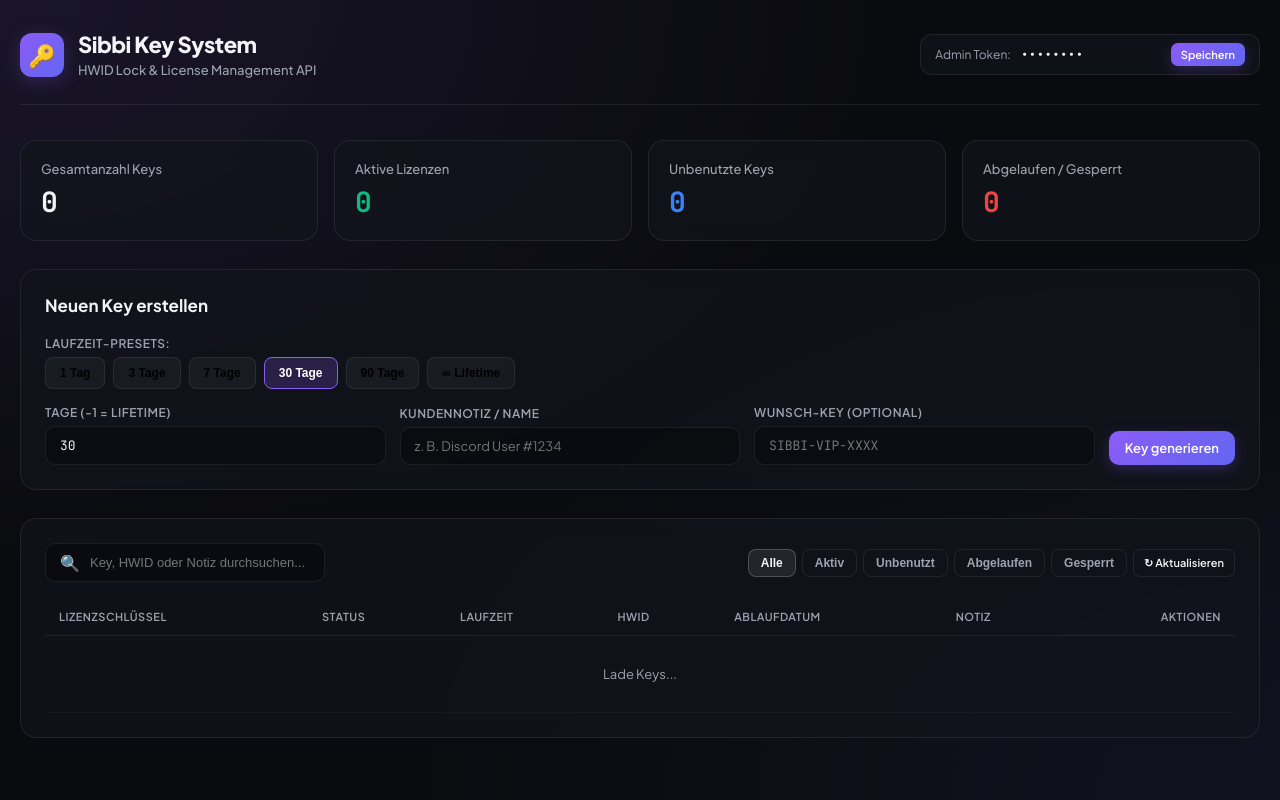
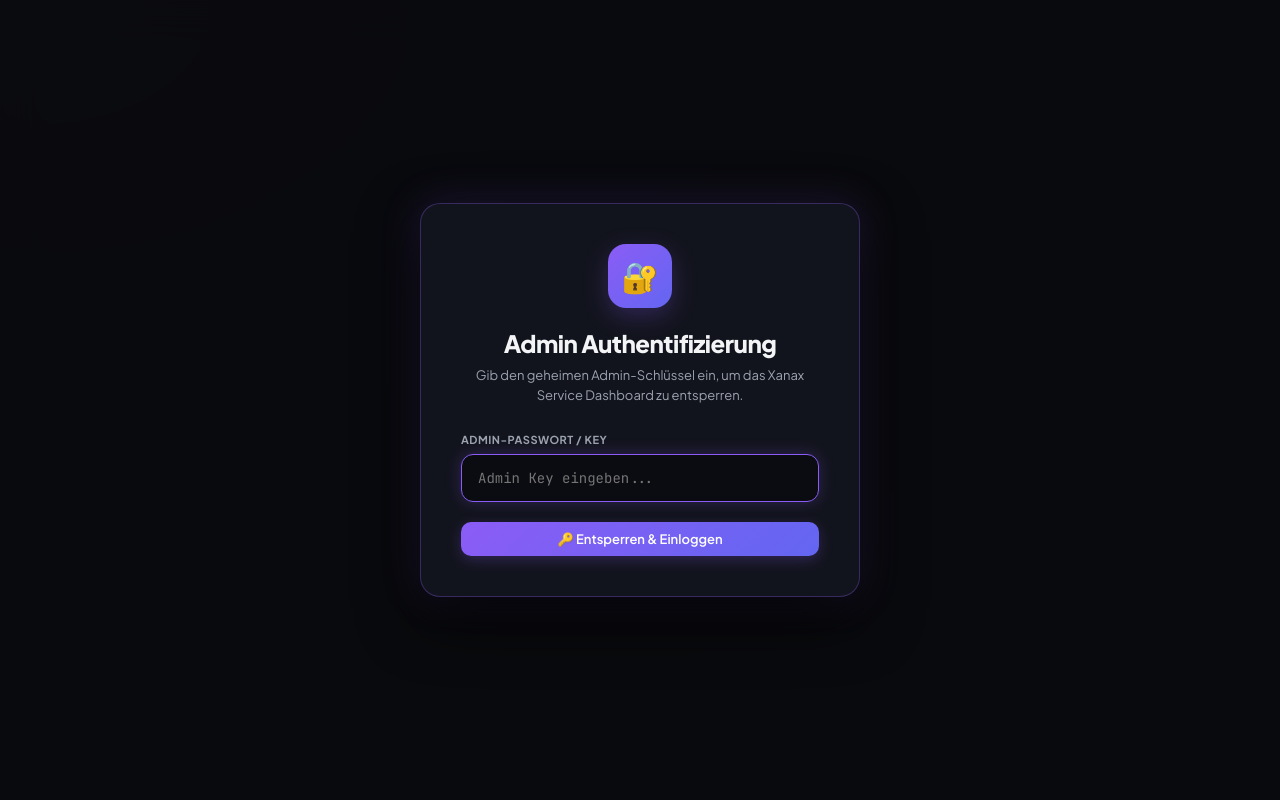
Before and after one commit to B8mz/chair-key, a plain HTML site: page static/index.html in a window 1280 px wide. Drawn offline with Linux system fonts and the light colour scheme; no server answers.

Commit message:
Update index.html

```diff
--- a/static/index.html
+++ b/static/index.html
@@ -3,7 +3,7 @@
 <head>
     <meta charset="UTF-8">
     <meta name="viewport" content="width=device-width, initial-scale=1.0">
-    <title>Sibbi Key System &bull; Admin Dashboard</title>
+    <title>Xanax Service &bull; Admin Dashboard</title>
     <link rel="preconnect" href="https://fonts.googleapis.com">
     <link rel="preconnect" href="https://fonts.gstatic.com" crossorigin>
     <link href="https://fonts.googleapis.com/css2?family=JetBrains+Mono:wght@400;600;700&family=Plus+Jakarta+Sans:wght@400;500;600;700;800&display=swap" rel="stylesheet">
@@ -49,6 +49,111 @@
             margin: 0 auto;
         }
 
+        /* Login Modal Gatekeeper */
+        #loginGatekeeper {
+            position: fixed;
+            top: 0;
+            left: 0;
+            width: 100vw;
+            height: 100vh;
+            background: rgba(10, 11, 14, 0.95);
+            backdrop-filter: blur(20px);
+            z-index: 10000;
+            display: flex;
+            align-items: center;
+            justify-content: center;
+            padding: 20px;
+        }
+
+        .login-box {
+            background: #12141d;
+            border: 1px solid rgba(139, 92, 246, 0.3);
+            box-shadow: 0 20px 60px rgba(0, 0, 0, 0.8), 0 0 40px rgba(139, 92, 246, 0.2);
+            border-radius: 20px;
+            padding: 40px;
+            max-width: 440px;
+            width: 100%;
+            text-align: center;
+            position: relative;
+        }
+
+        .login-icon {
+            width: 64px;
+            height: 64px;
+            background: var(--accent-gradient);
+            border-radius: 18px;
+            display: flex;
+            align-items: center;
+            justify-content: center;
+            font-size: 30px;
+            margin: 0 auto 20px;
+            box-shadow: 0 8px 25px var(--accent-glow);
+        }
+
+        .login-box h2 {
+            font-size: 24px;
+            font-weight: 800;
+            margin-bottom: 8px;
+            letter-spacing: -0.5px;
+        }
+
+        .login-box p {
+            font-size: 13px;
+            color: var(--text-muted);
+            margin-bottom: 28px;
+            line-height: 1.5;
+        }
+
+        .login-input-group {
+            text-align: left;
+            margin-bottom: 20px;
+        }
+
+        .login-input-group label {
+            display: block;
+            font-size: 11px;
+            font-weight: 700;
+            color: var(--text-muted);
+            text-transform: uppercase;
+            letter-spacing: 0.5px;
+            margin-bottom: 8px;
+        }
+
+        .login-input {
+            width: 100%;
+            background: rgba(0, 0, 0, 0.4);
+            border: 1px solid var(--border-color);
+            color: var(--text-main);
+            padding: 14px 16px;
+            border-radius: 12px;
+            font-size: 14px;
+            font-family: var(--font-mono);
+            outline: none;
+            transition: all 0.2s;
+        }
+
+        .login-input:focus {
+            border-color: var(--border-focus);
+            box-shadow: 0 0 15px var(--accent-glow);
+        }
+
+        .login-error {
+            color: var(--color-danger);
+            font-size: 12px;
+            font-weight: 600;
+            margin-bottom: 16px;
+            display: none;
+        }
+
+        .btn-full {
+            width: 100%;
+            padding: 14px;
+            font-size: 14px;
+            justify-content: center;
+            border-radius: 12px;
+        }
+
+        /* Header */
         header {
             display: flex;
             justify-content: space-between;
@@ -93,22 +198,12 @@
         .admin-auth-bar {
             display: flex;
             align-items: center;
-            gap: 10px;
+            gap: 12px;
             background: var(--bg-card);
             border: 1px solid var(--border-color);
             padding: 8px 14px;
             border-radius: 12px;
             backdrop-filter: blur(12px);
-        }
-
-        .admin-auth-bar input {
-            background: transparent;
-            border: none;
-            color: var(--text-main);
-            font-family: var(--font-mono);
-            font-size: 13px;
-            outline: none;
-            width: 140px;
         }
 
         .btn {
@@ -478,20 +573,41 @@
     </style>
 </head>
 <body>
-    <div class="container">
+    <!-- Login Gatekeeper Modal -->
+    <div id="loginGatekeeper">
+        <div class="login-box">
+            <div class="login-icon">&#x1F510;</div>
+            <h2>Admin Authentifizierung</h2>
+            <p>Gib den geheimen Admin-Schlüssel ein, um das Xanax Service Dashboard zu entsperren.</p>
+
+            <form id="loginForm" onsubmit="handleLoginSubmit(event)">
+                <div class="login-input-group">
+                    <label for="gatekeeperKey">Admin-Passwort / Key</label>
+                    <input type="password" id="gatekeeperKey" class="login-input" placeholder="Admin Key eingeben..." autofocus />
+                </div>
+
+                <div id="loginErrorMessage" class="login-error">Ungültiger Admin-Schlüssel! Zugriff verweigert.</div>
+
+                <button type="submit" id="btnLoginSubmit" class="btn btn-primary btn-full">
+                    <span>&#x1F511; Entsperren & Einloggen</span>
+                </button>
+            </form>
+        </div>
+    </div>
+
+    <div class="container" id="dashboardContainer" style="display: none;">
         <!-- Header -->
         <header>
             <div class="logo-area">
                 <div class="logo-icon">&#x1F511;</div>
                 <div class="logo-text">
-                    <h1>Sibbi Key System</h1>
+                    <h1>Xanax Service</h1>
                     <span>HWID Lock & License Management API</span>
                 </div>
             </div>
             <div class="admin-auth-bar">
-                <span style="font-size: 12px; color: var(--text-muted);">Admin Token:</span>
-                <input type="password" id="adminTokenInput" placeholder="admin123" />
-                <button class="btn btn-sm btn-primary" onclick="saveToken()">Speichern</button>
+                <span style="font-size: 12px; color: var(--color-success); font-weight: 600;">● Admin Angemeldet</span>
+                <button class="btn btn-sm btn-danger" onclick="logoutAdmin()">Abmelden</button>
             </div>
         </header>
 
@@ -544,7 +660,7 @@
                     </div>
                     <div class="form-group">
                         <label>Wunsch-Key (Optional)</label>
-                        <input type="text" id="inputCustomKey" class="form-input mono" placeholder="SIBBI-VIP-XXXX" />
+                        <input type="text" id="inputCustomKey" class="form-input mono" placeholder="XANAX-VIP-XXXX" />
                     </div>
                     <button class="btn btn-primary" onclick="createKey()">Key generieren</button>
                 </div>
@@ -601,16 +717,64 @@
         let currentFilter = 'ALL';
 
         function getAdminToken() {
-            return localStorage.getItem('sibbi_admin_token') || 'admin123';
+            return localStorage.getItem('XANAX_admin_token') || '';
         }
 
-        function saveToken() {
-            const val = document.getElementById('adminTokenInput').value.trim();
-            if (val) {
-                localStorage.setItem('sibbi_admin_token', val);
-                showToast("Admin-Token gespeichert!");
+        async function handleLoginSubmit(e) {
+            e.preventDefault();
+            const inputVal = document.getElementById('gatekeeperKey').value.trim();
+            const errorElem = document.getElementById('loginErrorMessage');
+            const btnSubmit = document.getElementById('btnLoginSubmit');
+
+            if (!inputVal) {
+                errorElem.innerText = "Bitte gib den Admin-Schlüssel ein!";
+                errorElem.style.display = "block";
+                return;
+            }
+
+            btnSubmit.disabled = true;
+            btnSubmit.innerHTML = "Prüfe Schlüssel...";
+
+            const valid = await checkToken(inputVal);
+            if (valid) {
+                localStorage.setItem('XANAX_admin_token', inputVal);
+                errorElem.style.display = "none";
+                showToast("Erfolgreich angemeldet!");
+                revealDashboard();
                 fetchKeys();
+            } else {
+                errorElem.innerText = "Falscher Admin-Schlüssel! Zugriff verweigert.";
+                errorElem.style.display = "block";
+                document.getElementById('gatekeeperKey').select();
             }
+
+            btnSubmit.disabled = false;
+            btnSubmit.innerHTML = "<span>&#x1F511; Entsperren & Einloggen</span>";
+        }
+
+        async function checkToken(token) {
+            try {
+                const res = await fetch('/api/v1/admin/keys', {
+                    headers: { 'X-Admin-Token': token }
+                });
+                return res.ok;
+            } catch {
+                return false;
+            }
+        }
+
+        function revealDashboard() {
+            document.getElementById('loginGatekeeper').style.display = 'none';
+            document.getElementById('dashboardContainer').style.display = 'block';
+        }
+
+        function logoutAdmin() {
+            localStorage.removeItem('XANAX_admin_token');
+            document.getElementById('dashboardContainer').style.display = 'none';
+            document.getElementById('loginGatekeeper').style.display = 'flex';
+            document.getElementById('gatekeeperKey').value = '';
+            document.getElementById('loginErrorMessage').style.display = 'none';
+            showToast("Erfolgreich abgemeldet.");
         }
 
         function showToast(msg) {
@@ -635,13 +799,15 @@
 
         async function fetchKeys() {
             const token = getAdminToken();
+            if (!token) return;
             try {
                 const res = await fetch('/api/v1/admin/keys', {
                     headers: { 'X-Admin-Token': token }
                 });
                 if (!res.ok) {
                     if (res.status === 401) {
-                        showToast("Fehler: Ungültiger Admin-Token!");
+                        logoutAdmin();
+                        showToast("Sitzung abgelaufen oder ungültiger Schlüssel.");
                     } else {
                         showToast("Fehler beim Laden: " + res.statusText);
                     }
@@ -826,10 +992,19 @@
             });
         }
 
-        window.addEventListener('DOMContentLoaded', () => {
+        window.addEventListener('DOMContentLoaded', async () => {
             const saved = getAdminToken();
-            document.getElementById('adminTokenInput').value = saved;
-            fetchKeys();
+            if (saved) {
+                const valid = await checkToken(saved);
+                if (valid) {
+                    revealDashboard();
+                    fetchKeys();
+                    return;
+                }
+            }
+            // Not logged in or invalid token
+            document.getElementById('loginGatekeeper').style.display = 'flex';
+            document.getElementById('dashboardContainer').style.display = 'none';
         });
     </script>
 </body>
```
